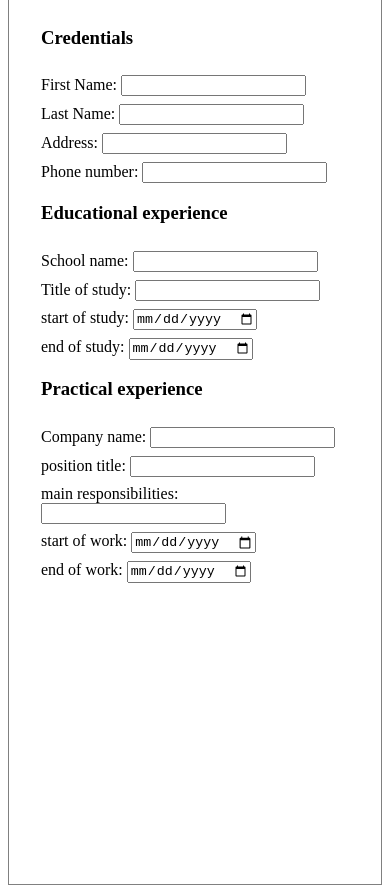
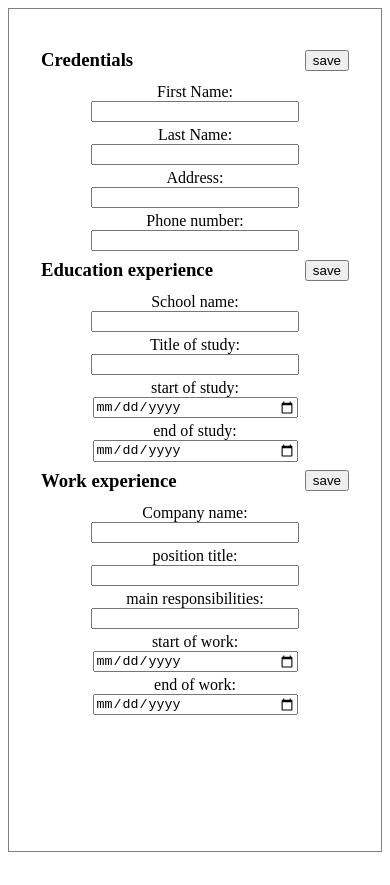
Before and after one commit to Serp-ent/cv_application, a React (Vite) app: page / in a window 390 px wide. After the commit the page ends 860 px from the top, so only its background shows below. Built offline with nearby package versions, Linux system fonts and the light colour scheme.

Commit message:
Improve page responsiveness

```diff
--- a/src/App.jsx
+++ b/src/App.jsx
@@ -1,5 +1,6 @@
 import './styles/App.css'
 import { InputItem } from './components/InputItem'
+import { SectionHeader } from './components/SectionHeader'
 
 function App() {
   // const [count, setCount] = useState(0)
@@ -12,26 +13,16 @@ function App() {
         each section should contain button to save/edit fields
         */}
         <section className='inputSection'>
-          <h3>Credentials</h3>
-          <InputItem name='First Name'></InputItem>
-          <InputItem name='Last Name'></InputItem>
-          <InputItem name='Address'></InputItem>
-          <InputItem name='Phone number'></InputItem>
+          <SectionHeader title={'Credentials'}></SectionHeader>
+          <CredentialsInput />
         </section>
         <section className='inputSection'>
-          <h3>Educational experience</h3>
-          <InputItem name='School name'></InputItem>
-          <InputItem name='Title of study'></InputItem>
-          <InputItem name='start of study' type='date'></InputItem>
-          <InputItem name='end of study' type='date'></InputItem>
+          <SectionHeader title={'Education experience'}></SectionHeader>
+          <EducationInput></EducationInput>
         </section>
         <section className='inputSection'>
-          <h3>Practical experience</h3>
-          <InputItem name='Company name'></InputItem>
-          <InputItem name='position title'></InputItem>
-          <InputItem name='main responsibilities'></InputItem>
-          <InputItem name='start of work' type='date'></InputItem>
-          <InputItem name='end of work' type='date'></InputItem>
+          <SectionHeader title={'Work experience'}></SectionHeader>
+          <PreviousWorkInput />
         </section>
 
       </form>
@@ -60,4 +51,38 @@ function App() {
   )
 }
 
+function CredentialsInput() {
+  return (
+    <>
+      <InputItem name='First Name'></InputItem>
+      <InputItem name='Last Name'></InputItem>
+      <InputItem name='Address'></InputItem>
+      <InputItem name='Phone number'></InputItem>
+    </>
+  );
+}
+
+function EducationInput() {
+  return (
+    <>
+      <InputItem name='School name'></InputItem>
+      <InputItem name='Title of study'></InputItem>
+      <InputItem name='start of study' type='date'></InputItem>
+      <InputItem name='end of study' type='date'></InputItem>
+    </>
+  );
+}
+
+function PreviousWorkInput() {
+  return (
+    <>
+      <InputItem name='Company name'></InputItem>
+      <InputItem name='position title'></InputItem>
+      <InputItem name='main responsibilities'></InputItem>
+      <InputItem name='start of work' type='date'></InputItem>
+      <InputItem name='end of work' type='date'></InputItem>
+    </>
+  );
+}
+
 export default App
--- a/src/components/InputItem.jsx
+++ b/src/components/InputItem.jsx
@@ -1,7 +1,10 @@
+import "../styles/InputItem.css"
+
 export function InputItem({ name, type = 'text' }) {
     return (
         <>
-            <label>{name + ': '}
+            <label>
+                <div>{name + ': '}</div>
                 <input type={type} />
             </label>
         </>
--- /dev/null
+++ b/src/components/SectionHeader.jsx
@@ -0,0 +1,10 @@
+import '../styles/SectionHeader.css'
+
+export function SectionHeader({ title }) {
+    return (
+        <div className="sectionHeader">
+            <h3>{title}</h3>
+            <button>save</button>
+        </div>
+    );
+}
--- a/src/styles/App.css
+++ b/src/styles/App.css
@@ -15,12 +15,7 @@ main {
 
   height: 100%;
   flex-basis: 800px;
+  box-sizing: border-box;
 
   padding: 32px;
 }
-
-.inputSection {
-  display: flex;
-  flex-direction: column;
-  gap: 8px;
-}
--- /dev/null
+++ b/src/styles/InputItem.css
@@ -0,0 +1,18 @@
+.inputSection {
+  display: flex;
+  flex-direction: column;
+  gap: 4px;
+}
+
+label {
+    display: grid;
+    grid-template-columns: repeat(auto-fit, minmax(200px, 1fr));
+    justify-content: center;
+    justify-items: center;
+}
+
+
+label input {
+    width: 100%;
+    max-width: 200px;
+}
--- /dev/null
+++ b/src/styles/SectionHeader.css
@@ -0,0 +1,12 @@
+.sectionHeader {
+    display: flex;
+    justify-content: space-between;
+    align-items: center;
+
+    padding: 8px 0;
+}
+
+.sectionHeader h3 {
+    padding: 0;
+    margin: 0;
+}
```
